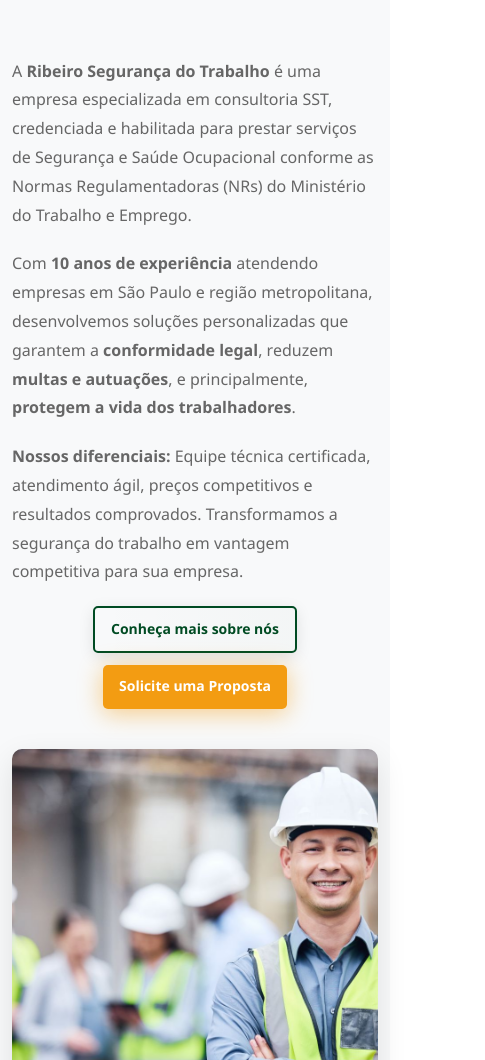
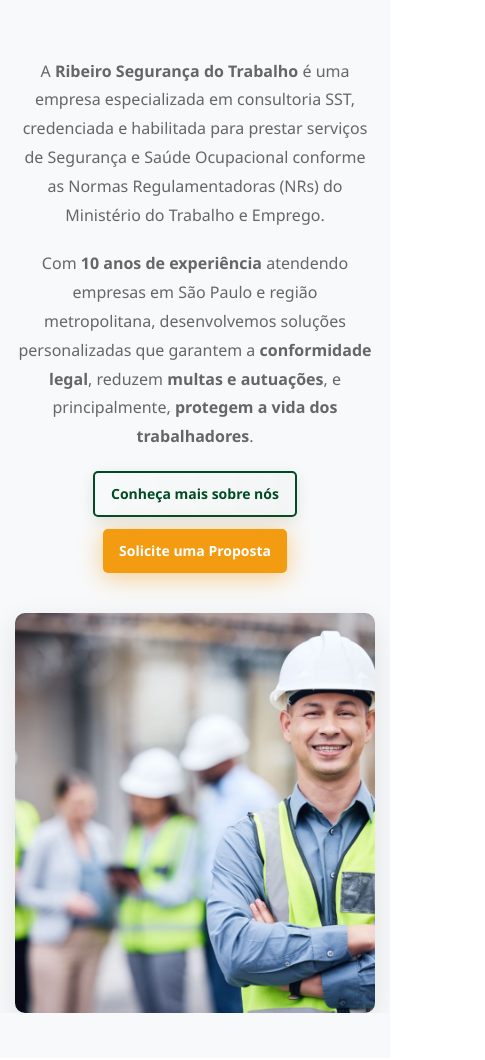
Before and after one commit to Miqueias26/Ribeiro_Seg_2026, a website: page index.html in a window 390 px wide. Shown: the part 566-1626 px from the top of the page, 485 px wide, since content can reach past the window. Drawn offline with Linux system fonts and the light colour scheme.

Commit message:
implementacion de estilos mobile

```diff
--- a/index.html
+++ b/index.html
@@ -130,9 +130,6 @@
                                 legal</strong>, reduzem <strong>multas e autuações</strong>, e principalmente,
                             <strong>protegem a vida dos trabalhadores</strong>.
                         </p>
-                        <p><strong>Nossos diferenciais:</strong> Equipe técnica certificada, atendimento ágil, preços
-                            competitivos e resultados comprovados. Transformamos a segurança do trabalho em vantagem
-                            competitiva para sua empresa.</p>
                         <div class="about-buttons">
                             <a href="sobre.html" class="btn btn-outline">Conheça mais sobre nós</a>
                             <a href="contato.html" class="btn btn-primary">Solicite uma Proposta</a>
--- a/styles.css
+++ b/styles.css
@@ -21,6 +21,8 @@
 
 html {
   scroll-behavior: smooth;
+  overflow-x: hidden;
+  width: 100%;
 }
 
 body {
@@ -37,6 +39,7 @@
   margin: 0 auto;
   padding: 0 20px;
   width: 100%;
+  overflow-x: hidden;
 }
 
 img {
@@ -1960,6 +1963,10 @@
     grid-template-columns: 1fr;
   }
 
+  .about-text {
+    text-align: center;
+  }
+
   .about-buttons {
     flex-direction: column;
     align-items: center;
@@ -2921,7 +2928,9 @@
 
     /* ========== SECTIONS & CONTAINER MOBILE ========== */
     .container {
-      padding: 0 12px;
+      padding: 0 15px;
+      width: 100%;
+      box-sizing: border-box;
     }
     section {
       padding: 45px 0;
```
